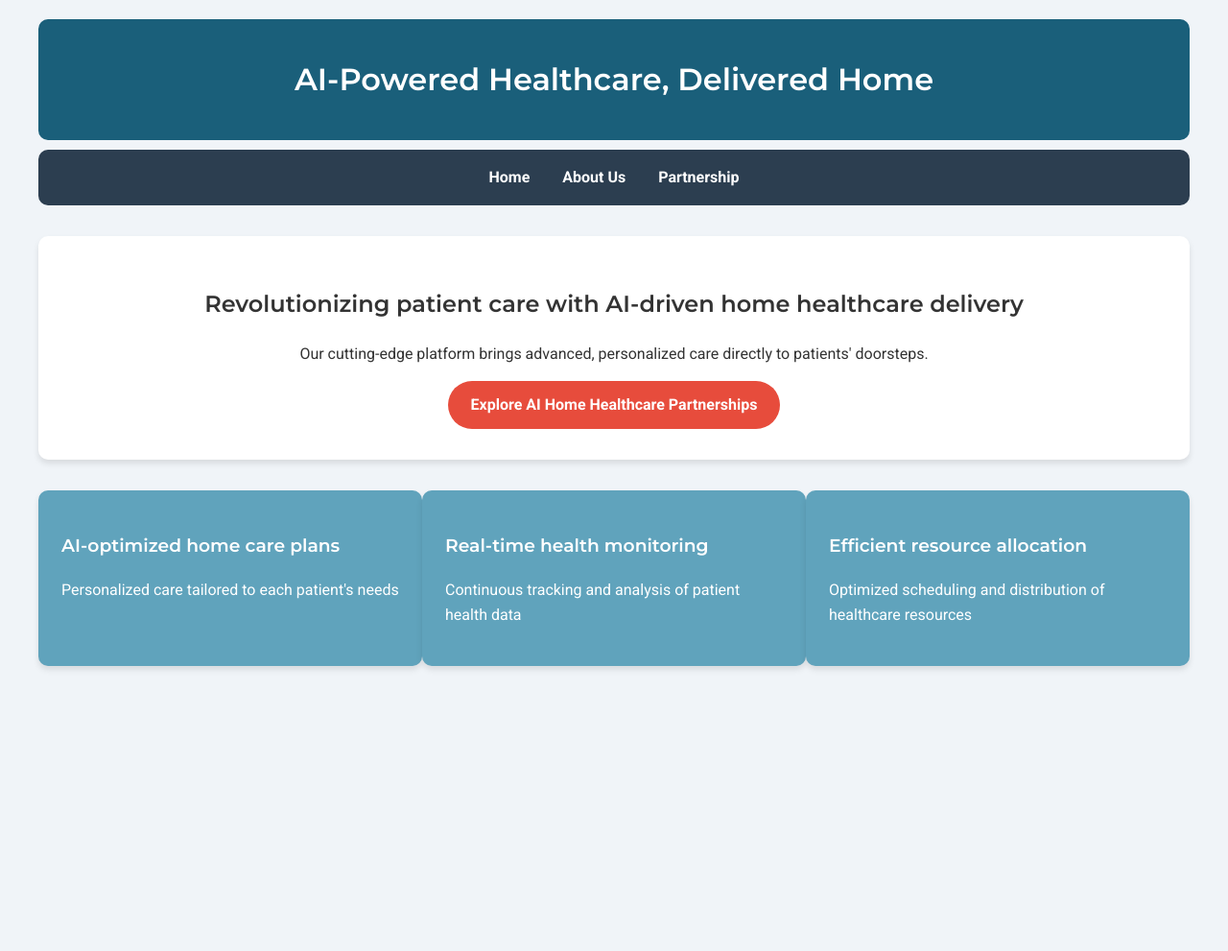
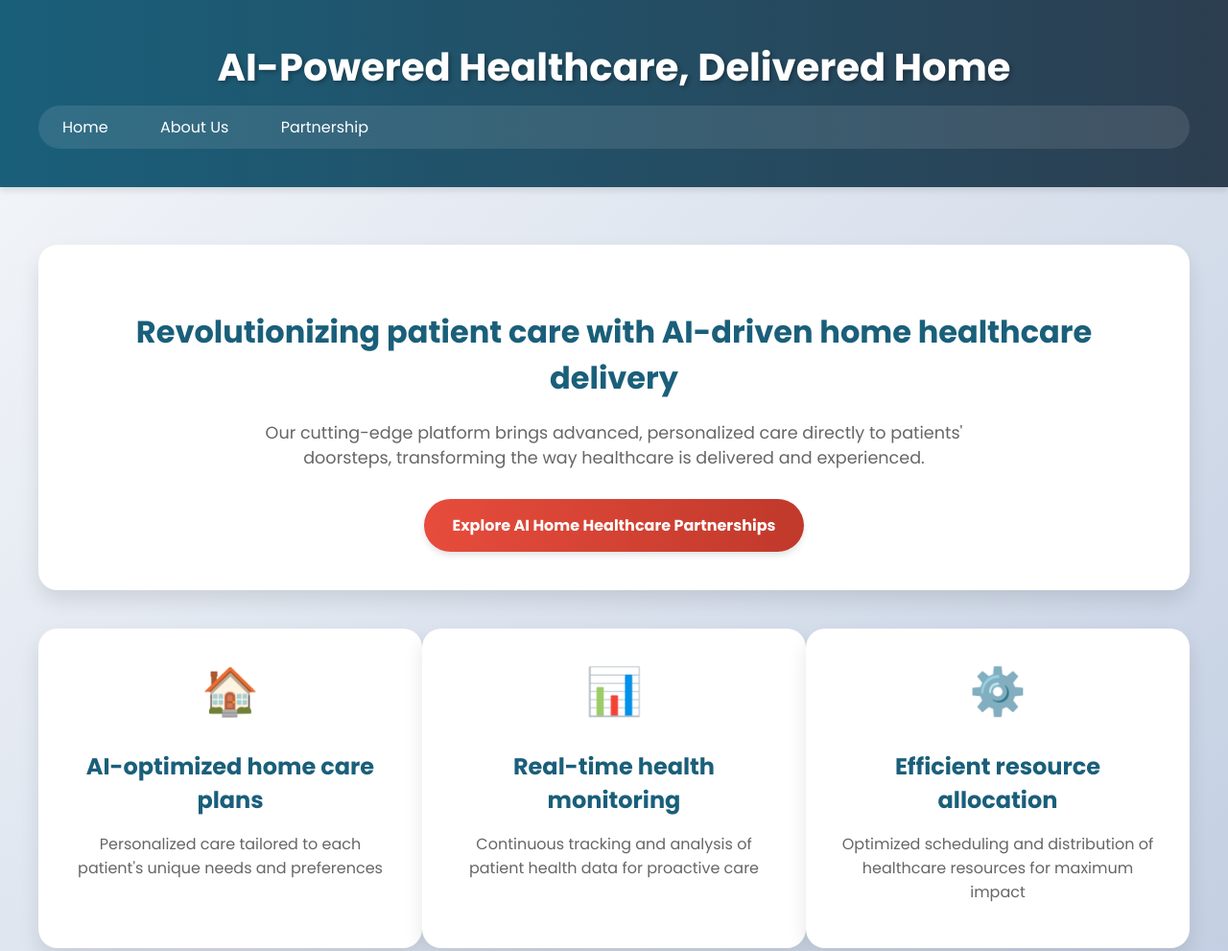
Before and after one commit to medapplication/medapplication, a plain HTML site: page index.html in a window 1280 px wide. Shown: the top 991 px of the page at 96% size. Before the commit the page ends 800 px from the top, so only its background shows below. Drawn offline with Linux system fonts and the light colour scheme.

Commit message:
Update index.html

```diff
--- a/index.html
+++ b/index.html
@@ -4,111 +4,148 @@
     <meta charset="UTF-8">
     <meta name="viewport" content="width=device-width, initial-scale=1.0">
     <title>AI-Powered Home Healthcare</title>
-    <link href="https://fonts.googleapis.com/css2?family=Roboto:wght@300;400;700&family=Montserrat:wght@600&display=swap" rel="stylesheet">
+    <link href="https://fonts.googleapis.com/css2?family=Poppins:wght@300;400;600;700&display=swap" rel="stylesheet">
     <style>
-        body {
-            font-family: 'Roboto', sans-serif;
-            line-height: 1.6;
+        body, html {
+            margin: 0;
+            padding: 0;
+            font-family: 'Poppins', sans-serif;
+            background: linear-gradient(135deg, #f5f7fa 0%, #c3cfe2 100%);
             color: #333;
+            min-height: 100vh;
+        }
+        .container {
             max-width: 1200px;
             margin: 0 auto;
             padding: 20px;
-            background-color: #f0f4f8;
         }
         header {
-            background-color: #1a5f7a;
+            background: linear-gradient(90deg, #1a5f7a, #2c3e50);
             color: white;
+            padding: 20px 0;
+            box-shadow: 0 4px 6px rgba(0,0,0,0.1);
+        }
+        h1 {
+            margin: 0;
+            font-size: 2.5em;
             text-align: center;
-            padding: 1rem;
-            border-radius: 10px;
+            text-shadow: 2px 2px 4px rgba(0,0,0,0.3);
         }
         nav {
-            background-color: #2c3e50;
-            padding: 1rem;
-            text-align: center;
-            border-radius: 10px;
+            background-color: rgba(255,255,255,0.1);
+            padding: 10px 0;
             margin-top: 10px;
+            border-radius: 30px;
         }
         nav a {
             color: white;
             text-decoration: none;
-            margin: 0 15px;
-            font-weight: bold;
-            transition: color 0.3s ease;
+            padding: 10px 20px;
+            margin: 0 5px;
+            border-radius: 20px;
+            transition: all 0.3s ease;
         }
         nav a:hover {
-            color: #3498db;
-        }
-        h1, h2, h3 {
-            font-family: 'Montserrat', sans-serif;
+            background-color: rgba(255,255,255,0.2);
         }
         .hero {
-            background-color: #ffffff;
-            padding: 2rem;
+            background: white;
+            border-radius: 20px;
+            padding: 40px;
+            margin-top: 40px;
             text-align: center;
-            margin: 2rem 0;
-            border-radius: 10px;
-            box-shadow: 0 4px 6px rgba(0, 0, 0, 0.1);
+            box-shadow: 0 10px 20px rgba(0,0,0,0.1);
+        }
+        .hero h2 {
+            color: #1a5f7a;
+            font-size: 2em;
+            margin-bottom: 20px;
+        }
+        .hero p {
+            color: #666;
+            font-size: 1.1em;
+            max-width: 800px;
+            margin: 0 auto 30px;
+        }
+        .cta-button {
+            display: inline-block;
+            background: linear-gradient(90deg, #e74c3c, #c0392b);
+            color: white;
+            padding: 15px 30px;
+            border-radius: 30px;
+            text-decoration: none;
+            font-weight: bold;
+            transition: all 0.3s ease;
+            box-shadow: 0 4px 6px rgba(0,0,0,0.1);
+        }
+        .cta-button:hover {
+            transform: translateY(-3px);
+            box-shadow: 0 6px 8px rgba(0,0,0,0.15);
         }
         .features {
             display: flex;
-            justify-content: space-around;
-            margin-bottom: 2rem;
+            justify-content: space-between;
+            margin-top: 40px;
         }
         .feature {
-            flex-basis: 30%;
-            background-color: #60a3bc;
-            color: white;
-            padding: 1.5rem;
-            border-radius: 10px;
-            box-shadow: 0 4px 6px rgba(0, 0, 0, 0.1);
-            transition: transform 0.3s ease;
+            background: white;
+            border-radius: 20px;
+            padding: 30px;
+            width: 30%;
+            text-align: center;
+            box-shadow: 0 10px 20px rgba(0,0,0,0.1);
+            transition: all 0.3s ease;
         }
         .feature:hover {
-            transform: translateY(-5px);
+            transform: translateY(-10px);
         }
-        .cta-button {
-            display: inline-block;
-            background-color: #e74c3c;
-            color: white;
-            padding: 12px 24px;
-            text-decoration: none;
-            border-radius: 25px;
-            font-weight: bold;
-            transition: background-color 0.3s ease;
+        .feature h3 {
+            color: #1a5f7a;
+            font-size: 1.5em;
+            margin-bottom: 15px;
         }
-        .cta-button:hover {
-            background-color: #c0392b;
+        .feature p {
+            color: #666;
+        }
+        .feature-icon {
+            font-size: 3em;
+            margin-bottom: 20px;
+            color: #60a3bc;
         }
     </style>
 </head>
 <body>
     <header>
-        <h1>AI-Powered Healthcare, Delivered Home</h1>
+        <div class="container">
+            <h1>AI-Powered Healthcare, Delivered Home</h1>
+            <nav>
+                <a href="index.html">Home</a>
+                <a href="about.html">About Us</a>
+                <a href="partnership.html">Partnership</a>
+            </nav>
+        </div>
     </header>
-    <nav>
-        <a href="index.html">Home</a>
-        <a href="about.html">About Us</a>
-        <a href="partnership.html">Partnership</a>
-    </nav>
-    <main>
+    <main class="container">
         <section class="hero">
             <h2>Revolutionizing patient care with AI-driven home healthcare delivery</h2>
-            <p>Our cutting-edge platform brings advanced, personalized care directly to patients' doorsteps.</p>
+            <p>Our cutting-edge platform brings advanced, personalized care directly to patients' doorsteps, transforming the way healthcare is delivered and experienced.</p>
             <a href="partnership.html" class="cta-button">Explore AI Home Healthcare Partnerships</a>
         </section>
         <section class="features">
             <div class="feature">
+                <div class="feature-icon">🏠</div>
                 <h3>AI-optimized home care plans</h3>
-                <p>Personalized care tailored to each patient's needs</p>
+                <p>Personalized care tailored to each patient's unique needs and preferences</p>
             </div>
             <div class="feature">
+                <div class="feature-icon">📊</div>
                 <h3>Real-time health monitoring</h3>
-                <p>Continuous tracking and analysis of patient health data</p>
+                <p>Continuous tracking and analysis of patient health data for proactive care</p>
             </div>
             <div class="feature">
+                <div class="feature-icon">⚙️</div>
                 <h3>Efficient resource allocation</h3>
-                <p>Optimized scheduling and distribution of healthcare resources</p>
+                <p>Optimized scheduling and distribution of healthcare resources for maximum impact</p>
             </div>
         </section>
     </main>
```
